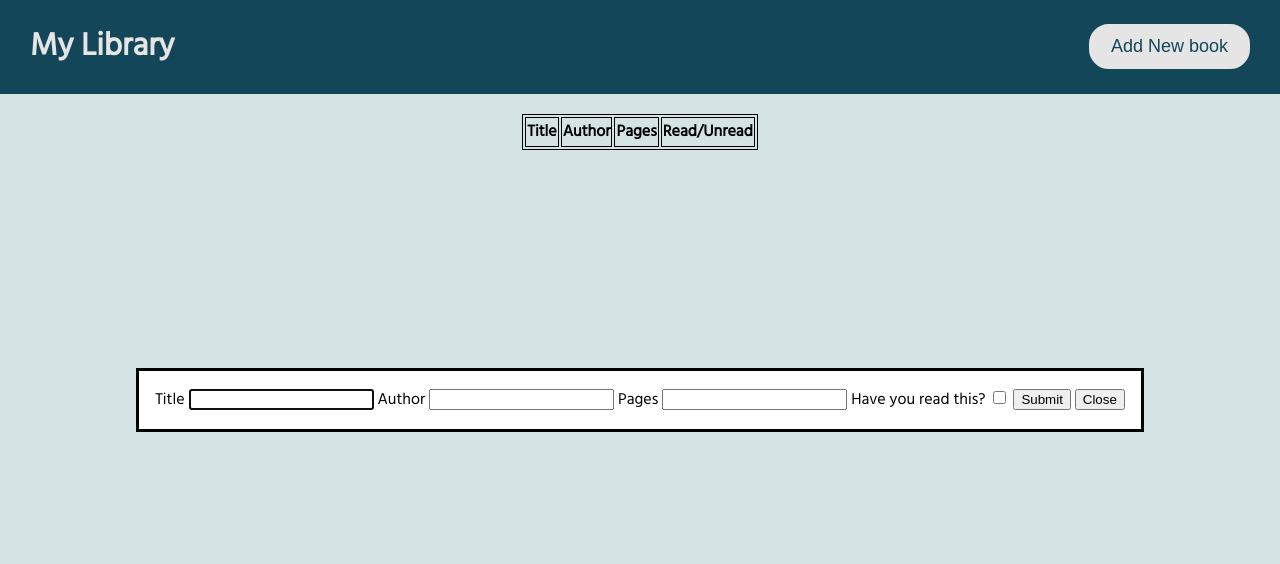
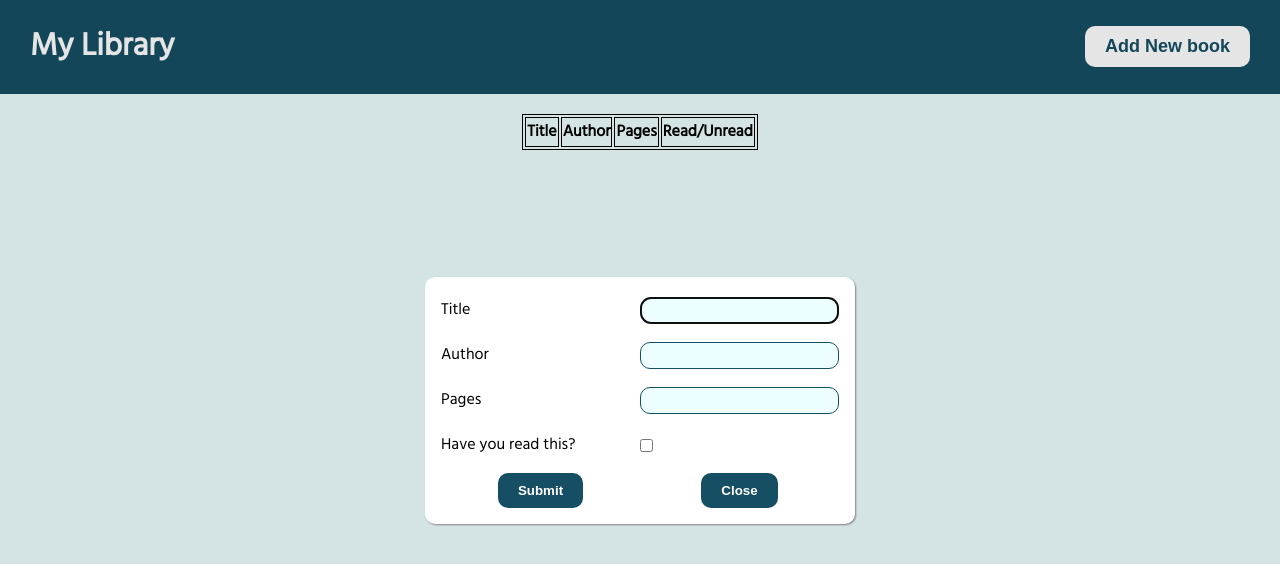
Before and after one commit to faisalsherif7/odin-library, a plain HTML site: page index.html in a window 1280 px wide. Both pictures are taken after a click on the button "Add New book". Drawn offline with Linux system fonts and the light colour scheme.

Commit message:
Style modal

```diff
--- a/index.html
+++ b/index.html
@@ -29,16 +29,26 @@
             </table>
             <dialog>
                 <form action="" method="dialog">
+                    <div class="form-row">
                         <label for="title">Title</label>
                         <input type="text" name="title" id="title">
+                    </div>
+                    <div class="form-row">
                         <label for="author">Author</label>
                         <input type="text" name="author" id="author">
+                    </div>
+                    <div class="form-row">
                         <label for="pages">Pages</label>
                         <input type="number" name="pages" id="pages">
+                    </div>
+                    <div class="form-row">
                         <label for="read">Have you read this?</label>
                         <input type="checkbox" name="read" id="read">
+                    </div>
+                    <div class="form-row">
                         <button type="submit">Submit</button>
                         <button type="reset" class="close">Close</button>
+                    </div>
                 </form>
             </dialog>
         </div>
--- a/style.css
+++ b/style.css
@@ -4,6 +4,10 @@
     --primary-color: #164e63;
     --secondary-color: #ecfeff;
     --tertiary-color: #ccfbf1;
+}
+
+button:hover {
+    transform: scale(1.05);
 }
 
 body {
@@ -23,12 +27,13 @@ body {
 }
 
 .header button {
-    border: 2px solid white;
-    border-radius: 20px;
+    border: 0px;
+    border-radius: 10px;
     padding: 10px 20px;
     background-color: white;
     color: var(--primary-color);
     font-size: 18px;
+    font-weight: bold;
 }
 
 table, tr, td, th {
@@ -40,3 +45,43 @@ table, tr, td, th {
     justify-content: center;
     padding: 20px;
 }
+
+dialog {
+    border: 0px;
+    border-radius: 10px;
+    box-shadow: 1px 1px 2px gray;
+}
+
+form {
+    display: grid;
+    grid-template-rows: 1fr 1fr 1fr 1fr 1fr;
+    gap: 10px 0px;
+}
+
+.form-row {
+    display: grid;
+    grid-template-columns: 1fr 1fr;
+    align-items: center;
+    justify-items: start;
+}
+
+form input[type="checkbox"] {
+    margin: 0;
+}
+
+form input {
+    border: 1px solid var(--primary-color);
+    border-radius: 10px;
+    padding: 5px 10px;
+    background-color: var(--secondary-color);
+}
+
+form button {
+    justify-self: center;
+    padding: 10px 20px;
+    border: 0px;
+    border-radius: 10px;
+    color: white;
+    background-color: var(--primary-color);
+    font-weight: bold;
+}
```
Lines whose indentation alone changed are shown as unchanged.
